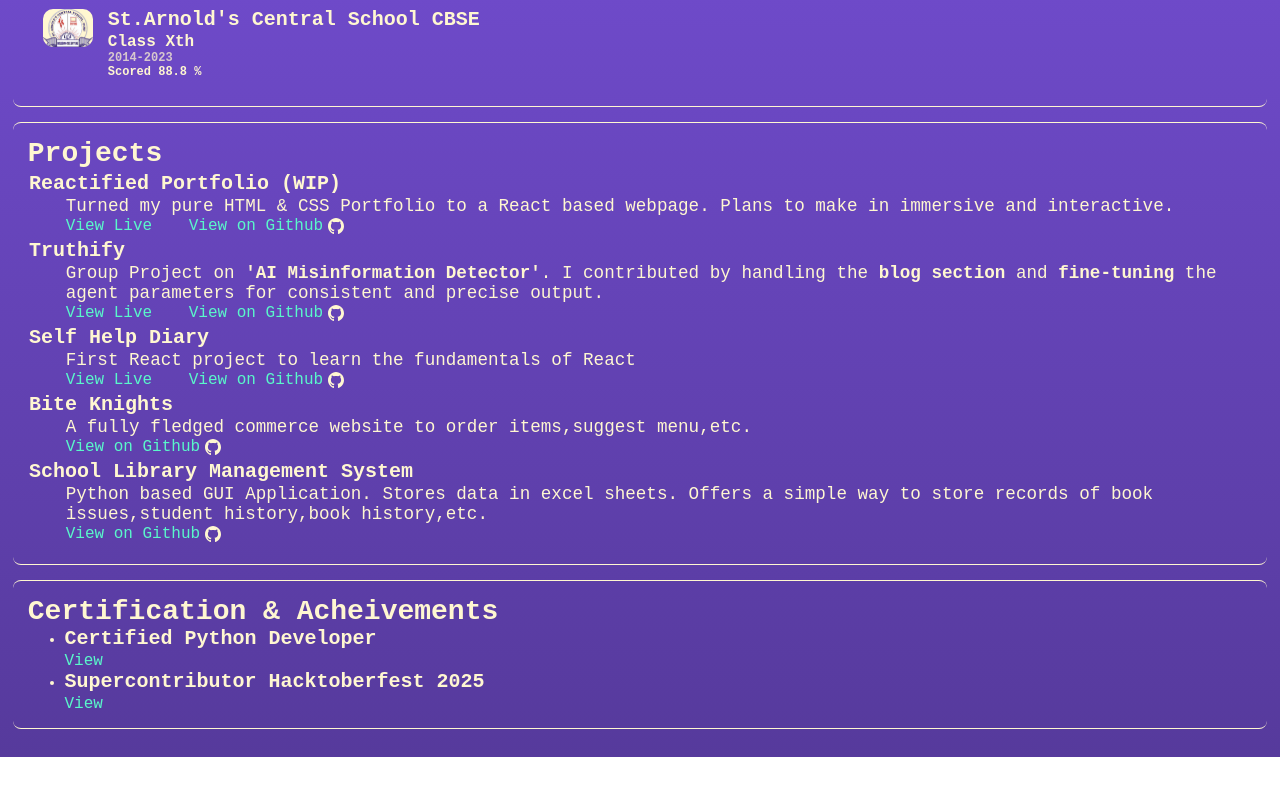
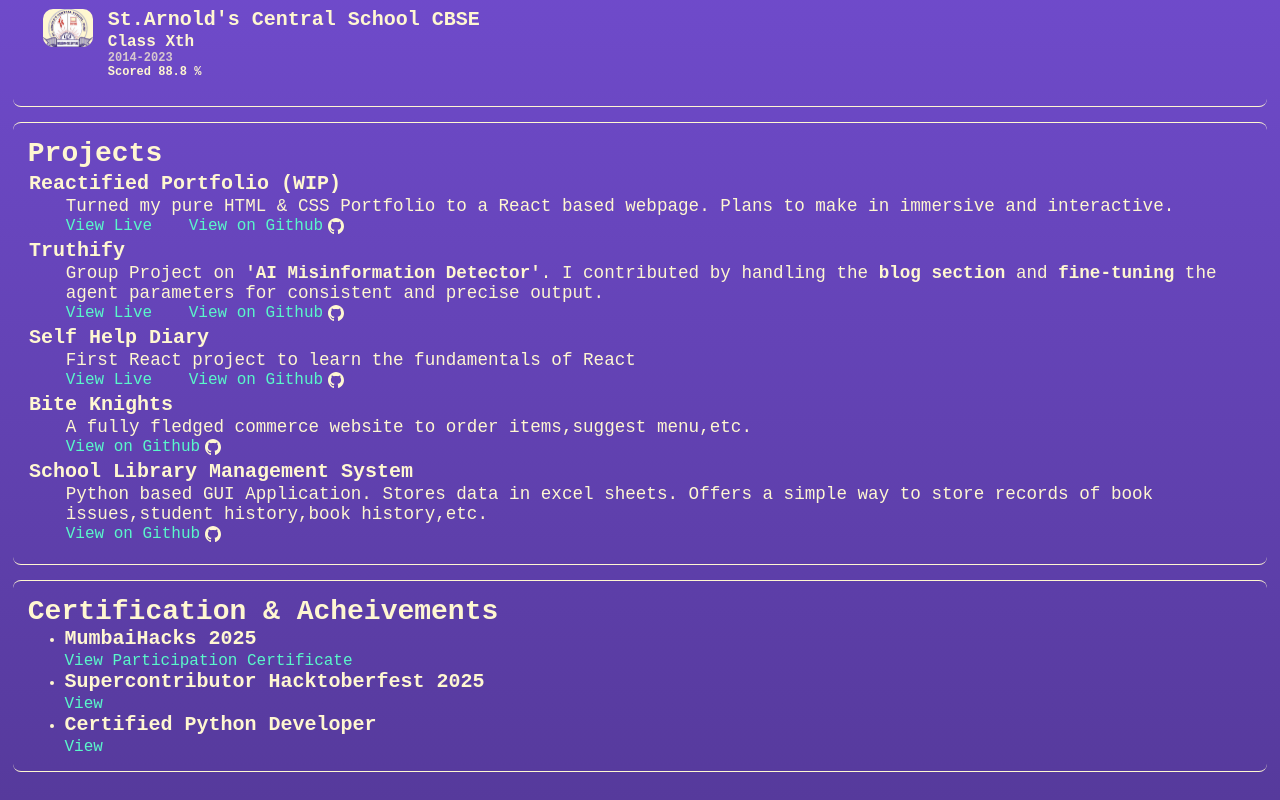
Before and after one commit to Octaflick/Portfolio, a React (Vite) app: page / in a window 1280 px wide. Shown: the part 921-1721 px from the top of the page. Before the commit the page ends 1678 px from the top, so only its background shows below. Built offline with nearby package versions, Linux system fonts and the light colour scheme.

Commit message:
Changes: Minor UI fixes

```diff
--- a/src/components/CertsAchievements.jsx
+++ b/src/components/CertsAchievements.jsx
@@ -4,15 +4,21 @@ export default function CertsAchievements() {
 			<fieldset>
 				<h3>Certification & Acheivements</h3>
 				<ul>
+                    <li>
+						<h4>MumbaiHacks 2025</h4>
+						<a href='https://drive.google.com/file/d/1lCGFz6EFXXOzDK1cpBTMNW-aD0HXBGfi/view'>View Participation Certificate</a>
+					</li>
+                    <li>
+						<h4>Supercontributor Hacktoberfest 2025</h4>
+						<a href='https://www.holopin.io/@octaflick#'>View</a>
+					</li>
 					<li>
 						<h4>Certified Python Developer</h4>
 						<a href='media/python_certificate.pdf'>View</a>
 					</li>
-					<li>
-						<h4>Supercontributor Hacktoberfest 2025</h4>
-						<a href='https://www.holopin.io/@octaflick#'>View</a>
-					</li>
 				</ul>
+
+
 			</fieldset>
 		</div>
 	);
--- a/src/index.css
+++ b/src/index.css
@@ -42,9 +42,14 @@ h6.dur {
 p {
 	font-size: 1.1rem;
 }
-a{
+a {
 	text-decoration: none;
 	color: #5af7ca;
+	transition: 0.1s linear;
+}
+a:hover {
+	transform: translateY(-10%);
+	text-shadow: 1px 1px 10px rgba(0, 252, 202, 0.676);
 }
 a.project-link-github {
 	display: inline-flex;
@@ -53,22 +58,13 @@ a.project-link-github {
 	flex-direction: row;
 }
 a.project-link-github > img {
-	display: inline;
 	height: 1em;
 	width: 1em;
 	margin: 0;
 }
-a.project-link-github:hover {
-	display: inline-flex;
-	transform: translateY(-10%);
-	text-shadow: 1px 1px 10px rgba(0, 252, 202, 0.676);
-	transition: 0.1s linear;
-}
-a:hover {
+/* Make links inside fieldsets behave like project links so hover lift is visible */
+fieldset a {
 	display: inline-block;
-	transform: translateY(-10%);
-	text-shadow: 1px 1px 10px rgba(0, 252, 202, 0.676);
-	transition: 0.1s linear;
 }
 div.project-sub a {
 	padding-left: 3%;
@@ -103,7 +99,7 @@ div.profile-photo img#pfp {
 	transition: 0.3s ease-in-out;
 }
 div.profile-photo img#pfp:hover {
-	transform: scale(110%);
+	transform: scale(1.1);
 	box-shadow: 1px 1px 20px rgb(255, 255, 255);
 }
 div.education-sub {
@@ -132,7 +128,7 @@ div.project-sub {
 }
 div.view-projects {
 	display: flex;
-	justify-content: left;
+	justify-content: flex-start;
 }
 fieldset {
 	border: #fff7d1;
@@ -143,6 +139,6 @@ fieldset {
 	border-radius: 8px;
 }
 fieldset p,
-ul {
+fieldset ul {
 	padding-left: 3%;
 }
```
